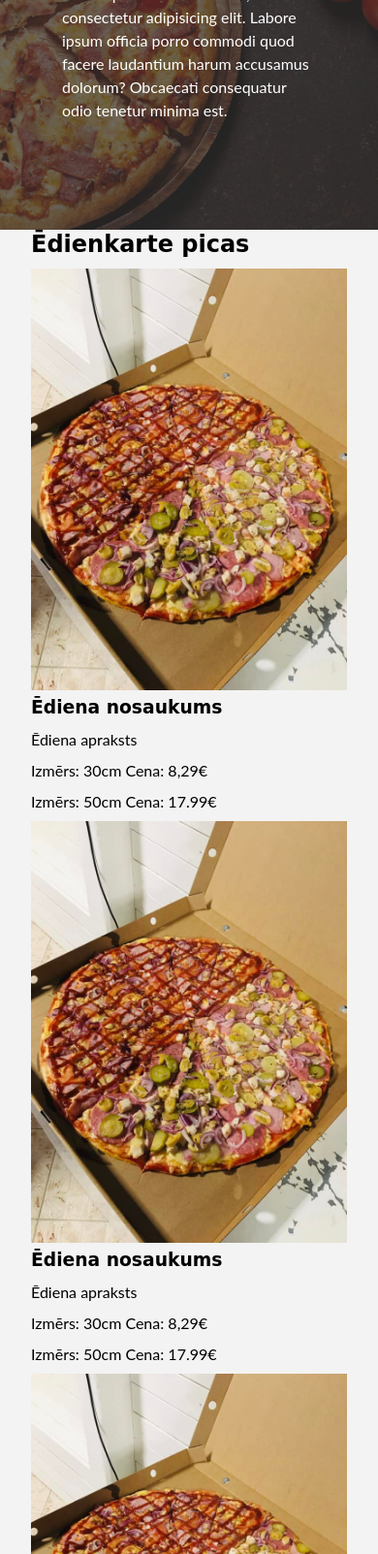
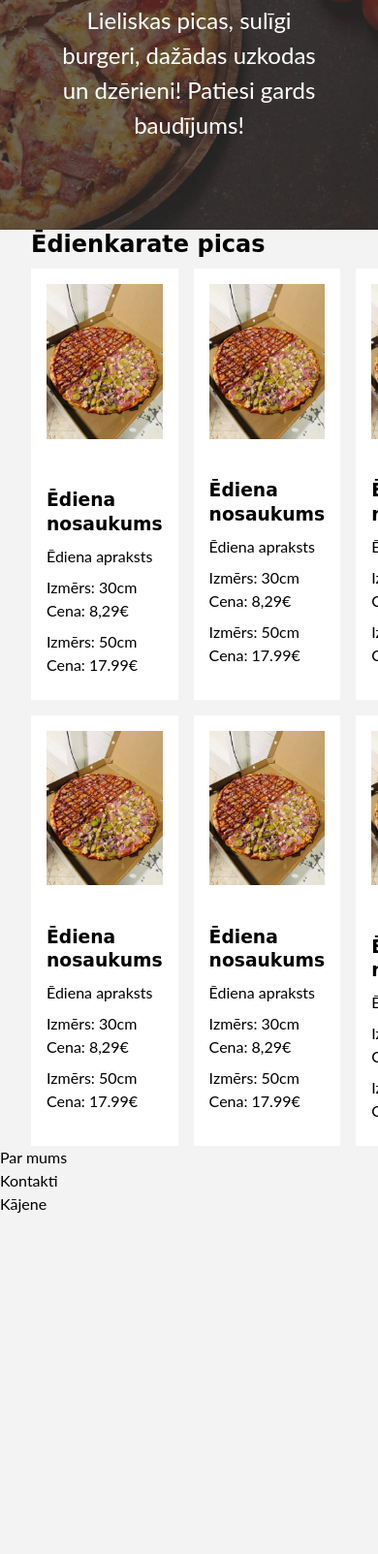
Before and after one commit to robis1133/WEB3Draugi, a plain HTML site: page index.html in a window 390 px wide. Shown: the part 329-1932 px from the top of the page at 97% size. After the commit the page ends 1583 px from the top, so only its background shows below. Drawn offline with Linux system fonts and the light colour scheme.

Commit message:
Added menu and css

```diff
--- a/assets/css/style.css
+++ b/assets/css/style.css
@@ -59,6 +59,37 @@ h6 {
     overflow: hidden;
 }
 
+.category {
+    display: inline-block;
+    color: #fff;
+    font-size: 0.55rem;
+    text-transform: uppercase;
+    padding: 0.4rem 0.6rem;
+    border-radius: 15px;
+    margin-bottom: 0.5rem;
+}
+
+.category-tech {
+    background: var(--tech-color)
+}
+
+.card {
+    background: #fff;
+    padding: 1rem;
+}
+
+/* Inner page grid container */
+.page-container {
+    display: grid;
+    grid-template-columns: 5fr 2fr;
+    margin: 2rem 0;
+    grid-gap: 1.5rem;
+}
+
+.page-container>*:first-child {
+    grid-row: 1 / span 3;
+}
+
 /* Navigation */
 #mainNav {
     background: var(--dark-color);
@@ -69,7 +100,7 @@ h6 {
 
 #mainNav .container {
     display: grid;
-    grid-template-columns: 1fr 1fr 3fr;
+    grid-template-columns: 1fr 1fr 4fr;
     align-items: center;
 }
 
@@ -104,7 +135,7 @@ h6 {
 }
 
 #mainNav .socialIkons {
-    justify-self: right;
+    justify-self: center;
 }
 
 #mainNav .socialIkons i {
@@ -125,10 +156,14 @@ h6 {
 }
 
 #showcase h1 {
-    font-size: 3em;
+    font-size: 4em;
     text-align: center;
 }
 
+#showcase p {
+    font-size: 1.5em;
+    text-align: center;
+}
 
 
 #showcase span {
@@ -161,3 +196,35 @@ h6 {
 #showcase .showcaseContent p {
     margin-bottom: 1rem;
 }
+
+/* Menu */
+#menu .articlesContainer {
+    display: grid;
+    grid-template-columns: repeat(3, 1fr);
+    grid-gap: 1rem;
+}
+
+#menu .articlesContainer>*:first-child,
+#menu .articlesContainer>*:last-child {
+    display: grid;
+    /* grid-template-columns: repeat(2, 1fr); */
+    grid-gap: 1rem;
+    align-items: center;
+    /* grid-column: 1 / span 2; */
+}
+
+/* #menu .articlesContainer>*:last-child {
+    grid-column: 2 / span 2;
+} */
+
+/* #article .meta {
+    display: flex;
+    justify-content: space-between;
+    align-items: center;
+    background: #eee;
+    padding: 0.5rem;
+} */
+/*
+#article .meta .category {
+    margin-top: 0.4rem;
+} */
--- a/index.html
+++ b/index.html
@@ -23,7 +23,9 @@
             </div>
             <ul>
                 <li><a class="current" href="#">Sākums</a></li>
-                <li><a href="#">Ēdienkarte</a></li>
+                <li><a href="#">Picas</a></li>
+                <li><a href="#">Burgeri / Pizza Box</a></li>
+                <li><a href="#">Dzērieni</a></li>
                 <li><a href="#">Par mums</a></li>
                 <li><a href="#">Kontakti</a></li>
             </ul>
@@ -36,8 +38,7 @@
             <div class="showcaseContainer">
                 <div class="showcaseContent">
                     <h1>Picērija <span> 3Draugi</span></h1>
-                    <p>Lorem ipsum dolor sit amet, consectetur adipisicing elit. Labore ipsum officia porro commodi quod
-                        facere laudantium harum accusamus dolorum? Obcaecati consequatur odio tenetur minima est.</p>
+                    <p>Lieliskas picas, sulīgi burgeri, dažādas uzkodas un dzērieni! Patiesi gards baudījums!</p>
                 </div>
             </div>
         </div>
@@ -46,41 +47,75 @@
     <!-- Visas ēdienkartes -->
     <section id="menu">
         <div class="container">
-            <h2>Ēdienkarte picas</h2>
+            <h2>Ēdienkarate picas</h2>
             <div class="articlesContainer">
+
                 <article class="card">
                     <img src="assets/images/Pica.jpg" alt="Picas nosaukums">
                     <div>
+                        <div class="category category-tech">asd</div>
                         <h3>Ēdiena nosaukums</h3>
                         <p>Ēdiena apraksts</p>
                         <p>Izmērs: 30cm Cena: 8,29€</p>
                         <p>Izmērs: 50cm Cena: 17.99€</p>
                     </div>
                 </article>
-            </div>
 
-            <div class="articlesContainer">
                 <article class="card">
                     <img src="assets/images/Pica.jpg" alt="Picas nosaukums">
                     <div>
+                        <div class="category category-tech">asd</div>
                         <h3>Ēdiena nosaukums</h3>
                         <p>Ēdiena apraksts</p>
                         <p>Izmērs: 30cm Cena: 8,29€</p>
                         <p>Izmērs: 50cm Cena: 17.99€</p>
                     </div>
                 </article>
-            </div>
 
-            <div class="articlesContainer">
                 <article class="card">
                     <img src="assets/images/Pica.jpg" alt="Picas nosaukums">
                     <div>
+                        <div class="category category-tech">asd</div>
                         <h3>Ēdiena nosaukums</h3>
                         <p>Ēdiena apraksts</p>
                         <p>Izmērs: 30cm Cena: 8,29€</p>
                         <p>Izmērs: 50cm Cena: 17.99€</p>
                     </div>
                 </article>
+
+                <article class="card">
+                    <img src="assets/images/Pica.jpg" alt="Picas nosaukums">
+                    <div>
+                        <div class="category category-tech">asd</div>
+                        <h3>Ēdiena nosaukums</h3>
+                        <p>Ēdiena apraksts</p>
+                        <p>Izmērs: 30cm Cena: 8,29€</p>
+                        <p>Izmērs: 50cm Cena: 17.99€</p>
+                    </div>
+                </article>
+
+                <article class="card">
+                    <img src="assets/images/Pica.jpg" alt="Picas nosaukums">
+                    <div>
+                        <div class="category category-tech">asd</div>
+                        <h3>Ēdiena nosaukums</h3>
+                        <p>Ēdiena apraksts</p>
+                        <p>Izmērs: 30cm Cena: 8,29€</p>
+                        <p>Izmērs: 50cm Cena: 17.99€</p>
+                    </div>
+                </article>
+
+                <article class="card">
+                    <img src="assets/images/Pica.jpg" alt="Picas nosaukums">
+                    <div>
+                        <div class="category category-tech">asd</div>
+                        <h3>Ēdiena nosaukums</h3>
+                        <p>Ēdiena apraksts</p>
+                        <p>Izmērs: 30cm Cena: 8,29€</p>
+                        <p>Izmērs: 50cm Cena: 17.99€</p>
+                    </div>
+                </article>
+
             </div>
         </div>
     </section>
```
